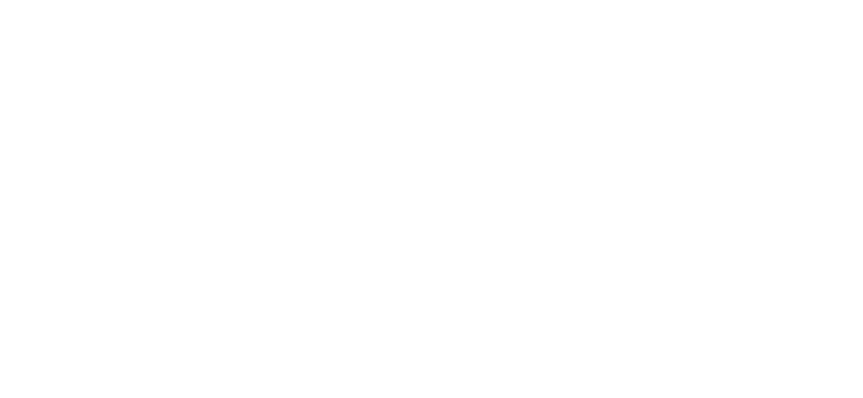
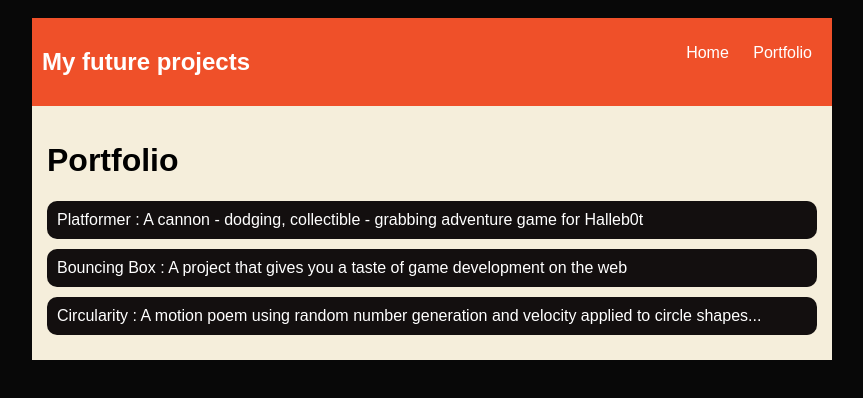
Before and after one commit to lsmith544/lsmith544.github.io, a plain HTML site: page portfolio.html in a window 1280 px wide. Shown: the whole page, without its empty margins (208-1071 px from the left). Drawn offline with Linux system fonts and the light colour scheme.

Commit message:
add portfolio.html file

```diff
--- a/portfolio.html
+++ b/portfolio.html
@@ -1,11 +1,181 @@
 <!DOCTYPE HTML>
 <html>
+
 <head>
+  <title> Louis Vibezzz</title>
+  <style type="text/css">
+    body {
+      background: rgb(5, 5, 5);
+      color: rgb(45, 45, 45);
+      padding: 10px;
+      font-family: cursive;
+    }
+
+    header {
+      font-size: 1.5em;
+      font-weight: bold;
+    }
+
+    #all-contents {
+      max-width: 800px;
+      margin: auto;
+    }
+
+    /* navigation menu */
+    nav {
+      background: rgb(239, 80, 41);
+      margin: 0 auto;
+      display: flex;
+      padding: 10px;
+    }
+
+    h1 {
+      display: flex;
+      align-items: center;
+      color: rgb(0, 0, 0);
+      flex: 1;
+    }
+
+    #nav-ul {
+      list-style-image: none;
+    }
+
+    .nav-li {
+      display: inline-block;
+      padding: 0 10px;
+    }
+
+    .nav-a {
+      text-decoration: none;
+      color: #fff;
+    }
+
+    /* main container area beneath menu */
+    main {
+      background: rgb(245, 238, 219);
+      display: flex;
+    }
+
+    .content {
+      flex: 1;
+      padding: 15px;
+    }
+
+    body {
+      background: rgb(8, 8, 8);
+      color: rgb(0, 0, 0);
+      padding: 10px;
+      font-family: arial;
+    }
+
+    header {
+      font-size: 1.5em;
+      font-weight: bold;
+    }
+
+    #all-contents {
+      max-width: 800px;
+      margin: auto;
+    }
+
+    /* navigation menu */
+    nav {
+      background: rgb(239, 80, 41);
+      margin: 0 auto;
+      display: flex;
+      padding: 10px;
+    }
+
+    h1 {
+      display: flex;
+      align-items: center;
+      color: rgb(255, 255, 255);
+      flex: 1;
+    }
+
+    #nav-ul {
+      list-style-image: none;
+    }
+
+    .nav-li {
+      display: inline-block;
+      padding: 0 10px;
+    }
+
+    .nav-a {
+      text-decoration: none;
+      color: #fff;
+    }
+
+    /* main container area beneath menu */
+    main {
+      background: rgb(245, 238, 219);
+      display: flex;
+    }
+
+    .content {
+      flex: 1;
+      padding: 15px;
+    }
+                /* portfolio styles */
+                .content h1 {
+                color: black;
+            }
+
+            #portfolio {
+                list-style-type: none;
+                padding-left: 0;
+            }
+
+            #portfolio li {
+                background: rgb(19, 15, 15);
+                padding: 10px;
+                border-radius: 10px;
+                margin-bottom: 10px;
+            }
+
+            #portfolio li:hover {
+                background: #eee;
+            }
+
+            #portfolio a {
+                text-decoration: none;
+                color: #ffffff;
+            }
+
+  </style>
+
+
 </head>
 
 <body>
   <div id="all-contents">
+    <nav>
+      <h1>My future projects</h1>
+      <ul id="nav-ul">
+        <li class="nav-li">
+          <a class="nav-a" href="index.html">Home</a>
+        </li>
+        <li class="nav-li">
+          <a class="nav-a" href="portfolio.html">Portfolio</a>
+        </li>
+      </ul>
+    </nav>
+    <main>
+      <div class="content">
+        <h1>Portfolio</h1>
+        <u1 id="portfolio">
+          <li><a href="projects/platformer/">Platformer : A cannon - dodging, collectible - grabbing adventure game for
+              Halleb0t</a></li>
+          <li><a href="projects/bouncing-box/">Bouncing Box : A project that gives you a taste of game development on
+              the web </a></li>
+          <li><a href="projects/circularity/">Circularity : A motion poem using random number generation and velocity
+              applied to circle shapes...</a></li>
 
+        </u1>
+
+    </main>
   </div>
 </body>
+
 </html>
```
Lines whose indentation alone changed are shown as unchanged.
